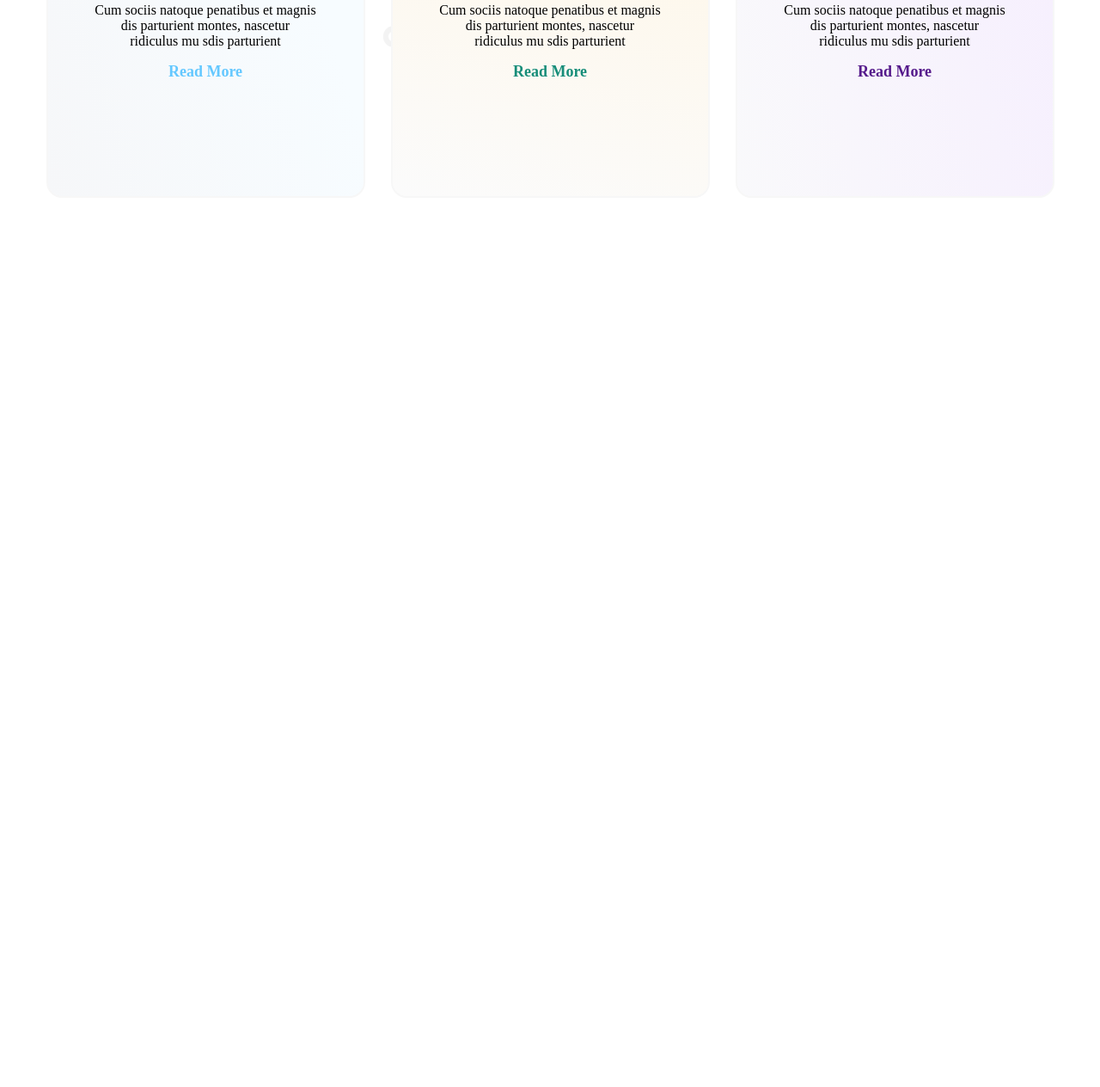
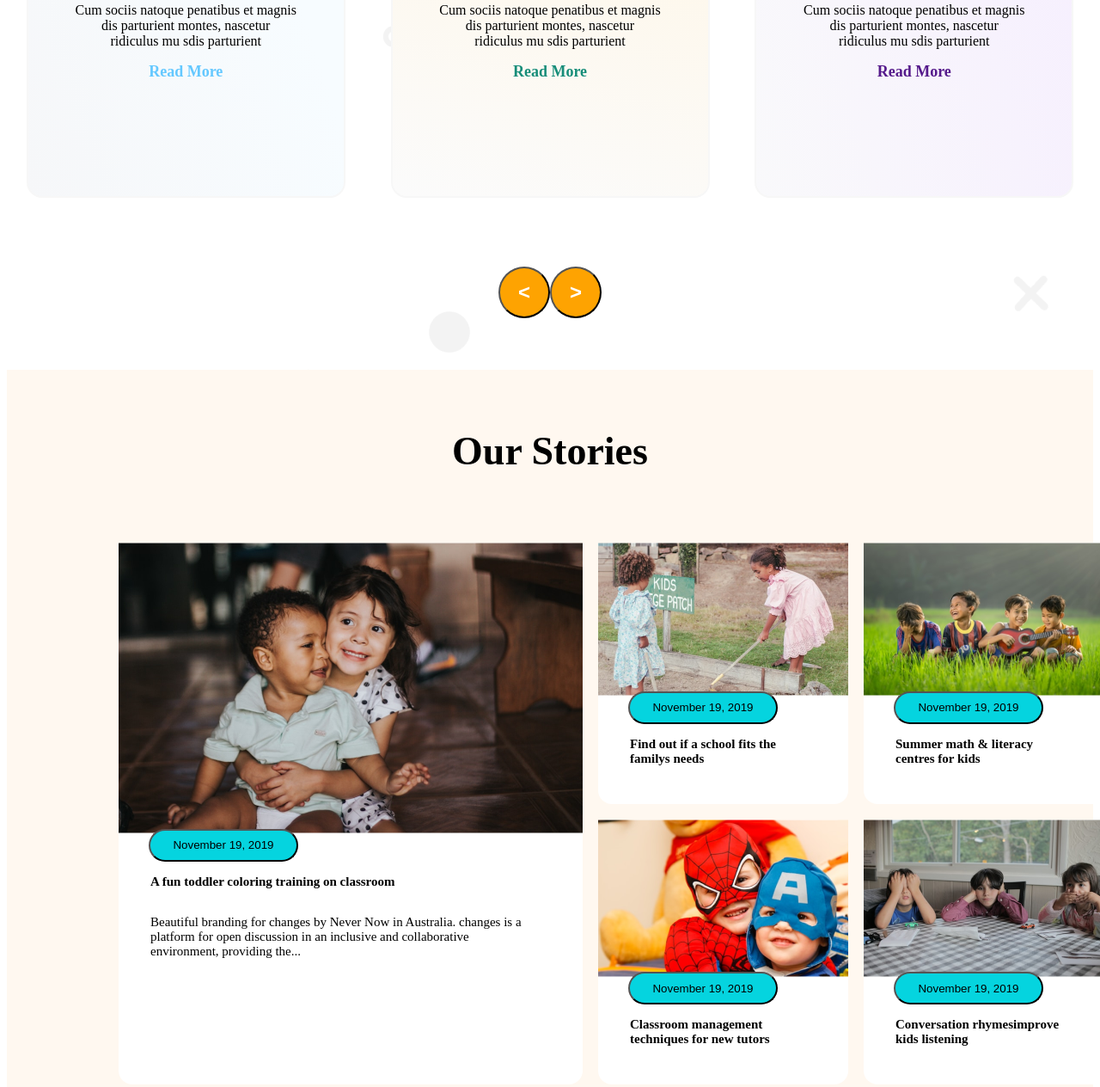
Before and after one commit to AMalek6321/2nd-assignment, a plain HTML site: page index.html in a window 1280 px wide. Shown: the part 1214-2478 px from the top of the page at 86% size. Before the commit the page ends 1524 px from the top, so only its background shows below. Drawn offline with Linux system fonts and the light colour scheme.

Commit message:
main section done

```diff
--- a/index.html
+++ b/index.html
@@ -58,7 +58,48 @@
                     <a class="curriculum-a" href="">Read More</a>
                 </div>
         </div>
+        <div class="arow-btn-container">
+            <button class="arow-btn"><</button>
+            <button class="arow-btn">></button>
+        </div>
     </section>
+    <main>
+        <div>
+            <h2 class="main-title">Our Stories</h2>
+        </div>
+    <div class="main-imagr-section">
+        <div class="main-image">
+            <img class="" src="images/story-1.png" alt="two beautiful kid">
+            <button class="image-btn">November 19, 2019</button>
+            <h3 class="image-description">A fun toddler coloring training on classroom</h3>
+            <p class="main-image-description">Beautiful branding for changes by Never Now in Australia.
+                changes is a platform for open discussion in an inclusive and
+                collaborative environment, providing the...</p>
+        </div>
+        <div class="main-images">
+            <div class="image">
+                <img src="images/story-2.png" alt="">
+                <button class="image-btn">November 19, 2019</button>
+                <h3 class="image-description">Find out if a school fits the familys needs</h3>
+            </div>
+            <div class="image">
+                <img src="images/story-3.png" alt="">
+                <button class="image-btn">November 19, 2019</button>
+                <h3 class="image-description">Summer math & literacy centres for kids</h3>
+            </div>
+            <div class="image">
+                <img src="images/story-4.png" alt="">
+                <button class="image-btn">November 19, 2019</button>
+                <h3 class="image-description">Classroom management techniques for new tutors</h3>
+            </div>
+            <div class="image">
+                <img src="images/story-5.png" alt="">
+                <button class="image-btn">November 19, 2019</button>
+                <h3 class="image-description">Conversation rhymesimprove kids listening</h3>
+            </div>
 
+        </div>
+    </div>
+    </main>
 </body>
 </html>
--- a/style.css
+++ b/style.css
@@ -78,7 +78,7 @@
   }
 
 
-  .nav-ber, .banner, .Curriculum-section{
+  .nav-bar, .banner, .curriculum-section, main{
     max-width: 1400px;
     margin: 0 auto;
   }
@@ -93,11 +93,12 @@
   /* Banner section */
 
 .banner{
-    width: 1158px;
+    width: 1215px;
     height: 575px;
     display: flex;
     align-items: center;
     margin-top: 20px;
+    justify-content: space-between;
 
 }
 .banner-title{
@@ -133,7 +134,7 @@
     display: flex;
     margin-top: 80px;
     margin-bottom: 80px;
-    justify-content: center;
+    justify-content: space-evenly;
     gap: 30px;
 }
 .curriculums{
@@ -183,11 +184,89 @@
     color: #8700FF;
 }
 
+.arow-btn{
+  width: 60px;
+  height: 60px;
+  background-color: #FEA301;
+  color: #ffff;
+  border-radius: 50%;
+  font-size: 24px;
+  font-weight: 600;
+
+}
+.arow-btn-container{
+  display: flex;
+  justify-content: center;
+  padding-bottom: 60px;
+}
+
+/* main section  */
+main{
+  background-image: url(images/bg.png);
+  background: rgb(255,248,240);
+  background: linear-gradient(177deg, rgba(255,248,240,1) 0%);;
+  height: 800px;
+  padding-top: 30px;
+  padding-bottom: 60px;
+}
+.main-title{
+  font-size: 46px;
+  font-weight: 700;
+  text-align: center;
+  margin-bottom: 80px;
+}
+
+.main-imagr-section{
+  display: flex;
+}
+.main-image{
+  height: 630px;
+  width: 540px;
+  background-color: #fff;
+  border-radius: 16px;
+  margin-left: 130px;
+  margin-right: 18px;
+  border: 1px #413e3e
+}
+.main-image-description{
+  margin-left: 37px;
+  margin-right: 54px;
+  margin-top: 30px;
+  font-size: 15px;
+  font-weight: 500;
+}
+.main-images{
+  display: grid;
+  grid-template-columns: 291px 291px;
+  column-gap: 18px;
+  row-gap: 18px;
+}
+.image{
+  background-color: #fff;
+  border-radius: 16px;
+  border: 1px #413e3e;
+}
+.image-description{
+  margin-left: 37px;
+  margin-right: 54px;
+  font-size: 15px;
+  font-weight: 700;
+}
+.image-btn{
+  width: 174px;
+  height: 38px;
+  border-radius: 45px;
+  margin-left: 35px;
+  margin-top: -80px;
+  background-color: #05D4DF;
+}
+
+
   /* responsive style  */
  @media screen and (max-width: 576px) {
-    .nav-bar{
+    .nav-bar, .banner, .curriculum-section, .curriculum{
         flex-direction: column;
-        display: block;
+        /* display: block; */
     }
 
     .nav-bar, .toggle-btn{
```
